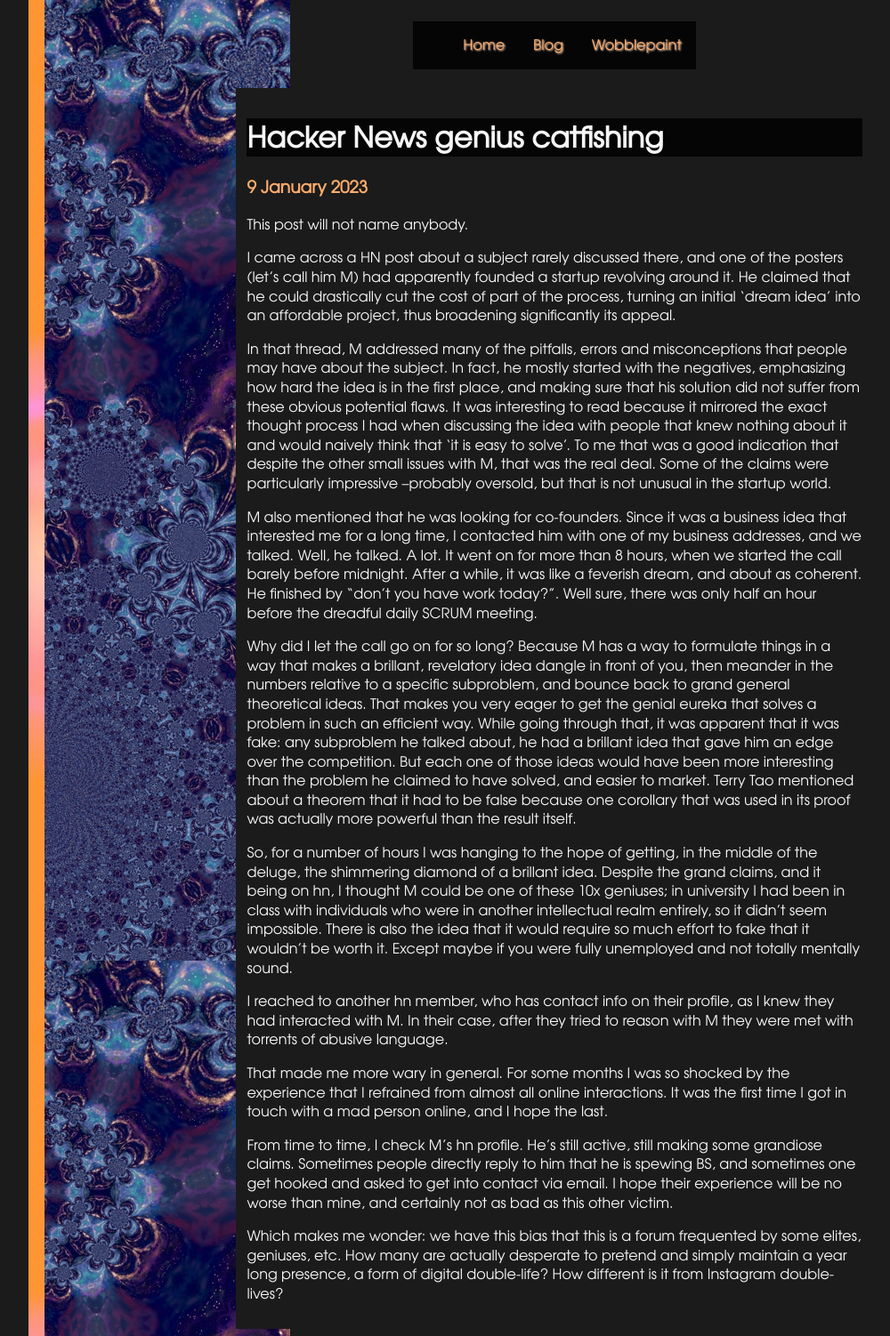
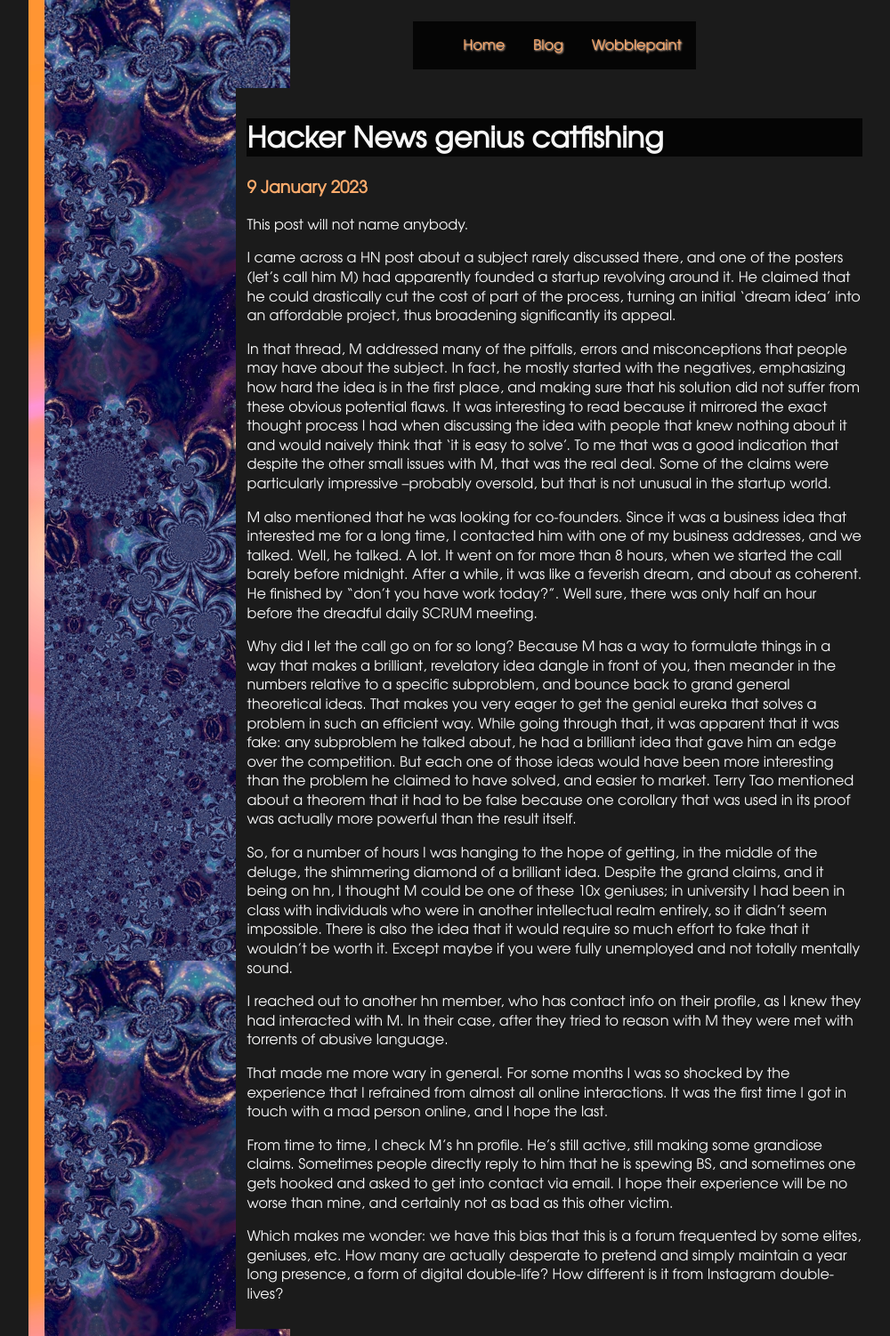
Before and after one commit to Le09/le09.github.io, a Jekyll site: the page built from _posts/2023-01-09-HN.md, in a window 1280 px wide. Shown: the whole page at 89% size, without its empty margins (17-1017 px from the left). Built offline with Jekyll 4.4.1, drawn with Linux system fonts in a browser that asks for light colours.

Commit message:
fix typos: hn post

```diff
--- a/_posts/2023-01-09-HN.md
+++ b/_posts/2023-01-09-HN.md
@@ -17,22 +17,22 @@
 It went on for more than 8 hours, when we started the call barely before midnight.
 After a while, it was like a feverish dream, and about as coherent. He finished by "don't you have work today?". Well sure, there was only half an hour before the dreadful daily SCRUM meeting.
 
-Why did I let the call go on for so long? Because M has a way to formulate things in a way that makes a brillant, revelatory idea dangle in front of you, then meander in the numbers relative to a specific subproblem, and bounce back to grand general theoretical ideas.
+Why did I let the call go on for so long? Because M has a way to formulate things in a way that makes a brilliant, revelatory idea dangle in front of you, then meander in the numbers relative to a specific subproblem, and bounce back to grand general theoretical ideas.
 That makes you very eager to get the genial eureka that solves a problem in such an efficient way.
-While going through that, it was apparent that it was fake: any subproblem he talked about, he had a brillant idea that gave him an edge over the competition. But each one of those ideas would have been more interesting than the problem he claimed to have solved, and easier to market.
+While going through that, it was apparent that it was fake: any subproblem he talked about, he had a brilliant idea that gave him an edge over the competition. But each one of those ideas would have been more interesting than the problem he claimed to have solved, and easier to market.
 Terry Tao mentioned about a theorem that it had to be false because one corollary that was used in its proof was actually more powerful than the result itself.
 
-So, for a number of hours I was hanging to the hope of getting, in the middle of the deluge, the shimmering diamond of a brillant idea. Despite the grand claims, and it being on hn, I thought M could be one of these 10x geniuses; in university I had been in class with individuals who were in another intellectual realm entirely, so it didn't seem impossible.
+So, for a number of hours I was hanging to the hope of getting, in the middle of the deluge, the shimmering diamond of a brilliant idea. Despite the grand claims, and it being on hn, I thought M could be one of these 10x geniuses; in university I had been in class with individuals who were in another intellectual realm entirely, so it didn't seem impossible.
 There is also the idea that it would require so much effort to fake that it wouldn't be worth it.
 Except maybe if you were fully unemployed and not totally mentally sound.
 
-I reached to another hn member, who has contact info on their profile, as I knew they had interacted with M.
+I reached out to another hn member, who has contact info on their profile, as I knew they had interacted with M.
 In their case, after they tried to reason with M they were met with torrents of abusive language.
 
 That made me more wary in general. For some months I was so shocked by the experience that I refrained from almost all online interactions. It was the first time I got in touch with a mad person online, and I hope the last.
 
 From time to time, I check M's hn profile. He's still active, still making some grandiose claims.
-Sometimes people directly reply to him that he is spewing BS, and sometimes one get hooked and asked to get into contact via email. I hope their experience will be no worse than mine, and certainly not as bad as this other victim.
+Sometimes people directly reply to him that he is spewing BS, and sometimes one gets hooked and asked to get into contact via email. I hope their experience will be no worse than mine, and certainly not as bad as this other victim.
 
 Which makes me wonder: we have this bias that this is a forum frequented by some elites, geniuses, etc.
 How many are actually desperate to pretend and simply maintain a year long presence, a form of digital double-life? How different is it from Instagram double-lives?
```
